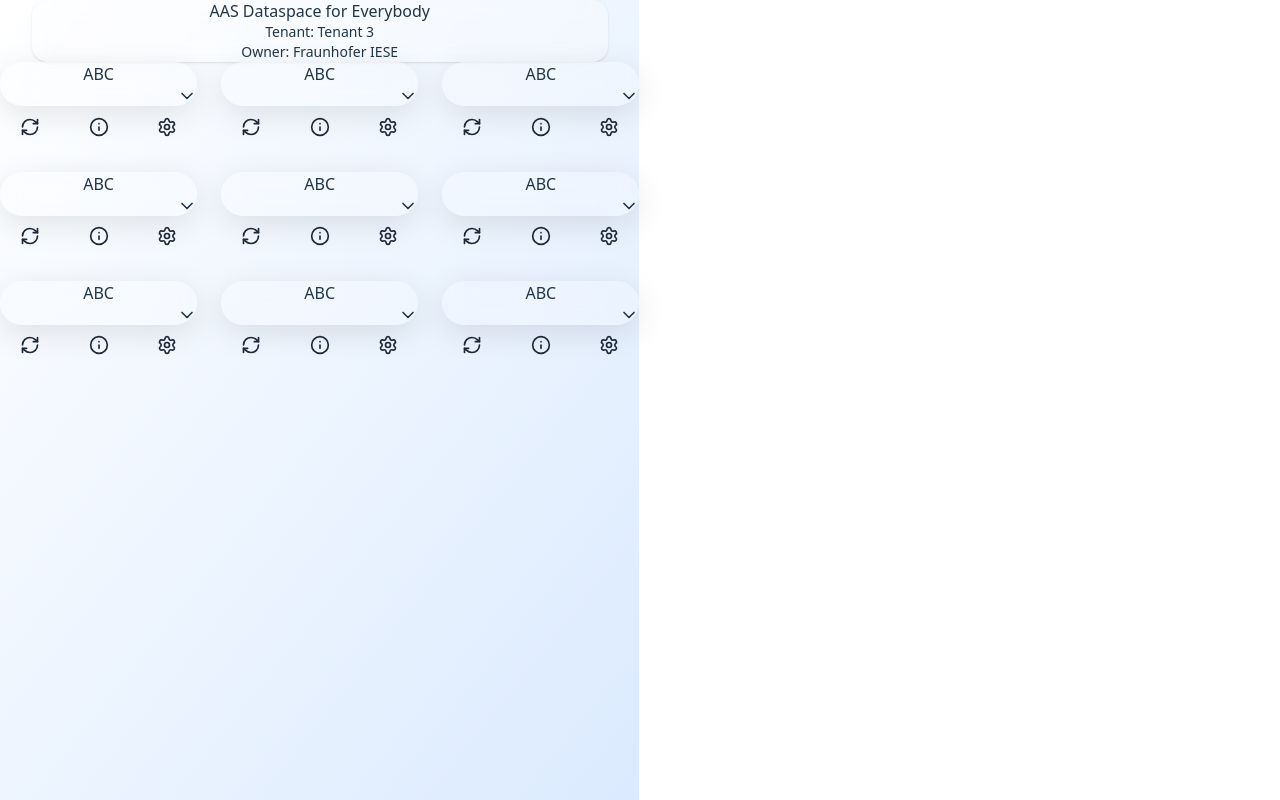
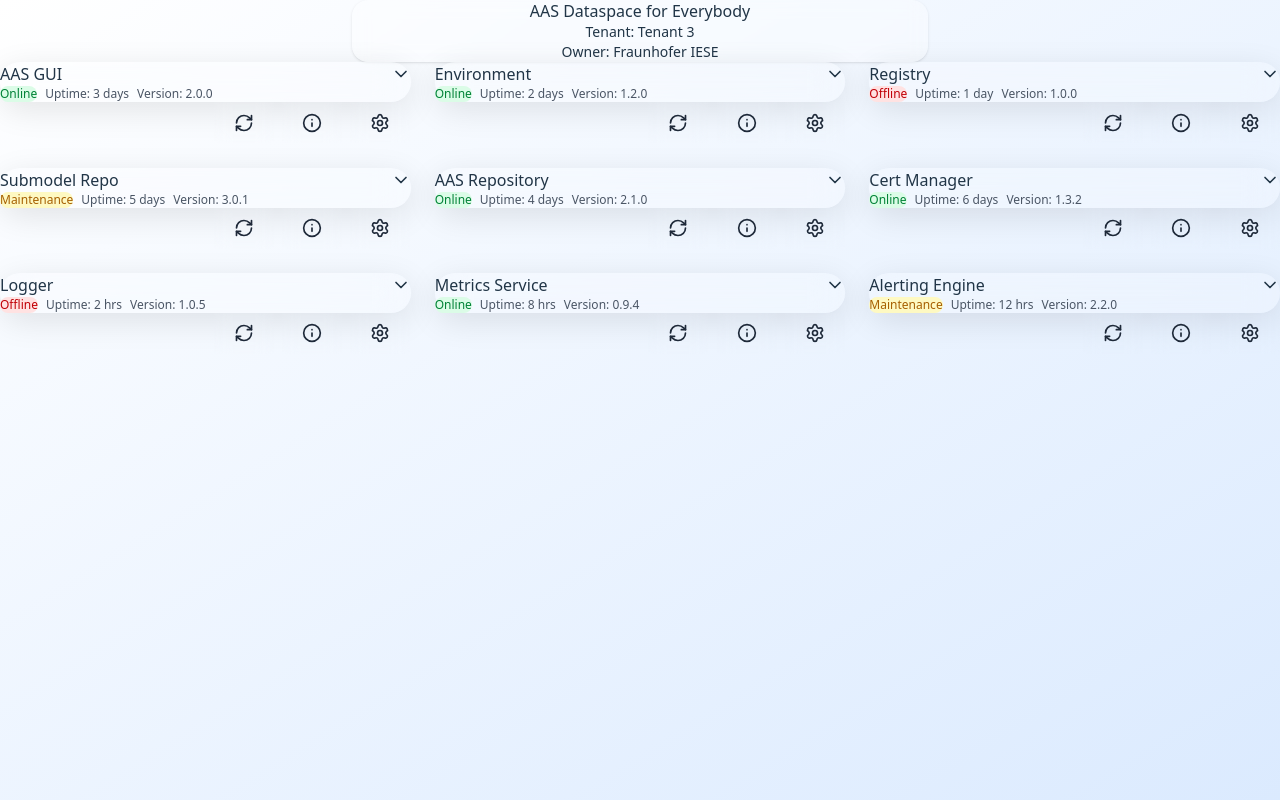
Before and after one commit to moumen-akkad/myDashboard, a Vue app: page / in a window 1280 px wide. Built offline with nearby package versions, Linux system fonts and the light colour scheme.

Commit message:
Improve dashboard styles and card navigation

```diff
--- a/src/components/ServiceCard.vue
+++ b/src/components/ServiceCard.vue
@@ -1,31 +1,29 @@
 <template>
     <div @click="expanded = !expanded" class="cursor-pointer">
         <div class="rounded-[24px] p-6 bg-white/20 backdrop-blur-lg shadow-[0_8px_32px_rgba(0,0,0,0.1)]">
-            ABC
             <div class="flex items-center justify-between">
                 <h4 class="font-semibold">{{ title }}</h4>
                 <ChevronDown :class="['w-5 h-5 transition-transform duration-300', expanded ? 'rotate-180' : '']"/>
             </div>
-            <div>
-                <span :class="{'bg-green-100 text-green-700': status ==='Online','bg-red-100 text-red-700': status ==='Offline','bg-yellow-100 text-yellow-700': status === 'Maintenance'}">
+            <div class="mt-2 flex items-center gap-2 text-xs">
+                <span class="px-2 py-0.5 rounded-full font-medium"
+                    :class="{'bg-green-100 text-green-700': status === 'Online',
+                             'bg-red-100 text-red-700': status === 'Offline',
+                             'bg-yellow-100 text-yellow-700': status === 'Maintenance'}">
                     {{ status }}
                 </span>
-            </div>
-            <div>
-                <h4>{{ uptime }}</h4>
-            </div>
-            <div>
-                <h4>{{ version }}</h4>
+                <span class="text-gray-600">Uptime: {{ uptime }}</span>
+                <span class="text-gray-600">Version: {{ version }}</span>
             </div>
         </div>
         <div class="flex justify-end gap-2 mt-4">
-            <button title="Restart service" class="text-lg hover:scale-110 transition">
+            <button title="Restart service" class="p-2 rounded-md bg-white/20 backdrop-blur hover:bg-white/30 transition">
                 <RefreshCw class="w-5 h-5 text-gray-800" />
             </button>
-            <button title="View details" class="text-lg hover:scale-110 transition">
+            <button title="View details" class="p-2 rounded-md bg-white/20 backdrop-blur hover:bg-white/30 transition">
                 <Info class="w-5 h-5 text-gray-800" />
             </button>
-            <button title="Configure service" class="text-lg hover:scale-110 transition">
+            <button title="Configure service" class="p-2 rounded-md bg-white/20 backdrop-blur hover:bg-white/30 transition">
                 <Settings class="w-5 h-5 text-gray-800" />
             </button>
         </div>
@@ -35,21 +33,21 @@
             <Transition name="fade-slide" mode="out-in">
                 <div :key="currentFace" class="mt-4 text-sm text-gray-700">
                     <!-- face #1 -->
-                    <template v-if="faces[currentFace] === 'overview'">
-                        <p>Statux: {{ status }}</p>
+                    <template v-if="faces[currentFace].id === 'overview'">
+                        <p>Status: {{ status }}</p>
                         <p>Uptime: {{ uptime }}</p>
                         <p>Version: {{ version }}</p>
                     </template>
                     <!-- face #2 -->
-                    <template v-else-if="faces[currentFace] === 'actions'">
+                    <template v-else-if="faces[currentFace].id === 'actions'">
                         <div class="flex justify-center gap-4">
                             <button title="Restart"><RefreshCw class="w-5 h-5"/></button>
                             <button title="Details"><Info class="w-5 h-5"/></button>
-                            <button title="Setting"><Settings class="w-5 h-5"/></button>
+                            <button title="Settings"><Settings class="w-5 h-5"/></button>
                         </div>
                     </template>
                     <!-- face #3 -->
-                    <template v-else-if="faces[currentFace] === 'metrics'">
+                    <template v-else-if="faces[currentFace].id === 'metrics'">
                         <p>CPU Usage: 34%</p>
                         <p>Memory: 512 MB</p>
                         <p>Network I/O: 120 KB/s</p>
@@ -59,9 +57,11 @@
             <Transition :name="direction === 'right' ? 'slide-right' : 'slide-left'" mode="out-in">
                 <div :key="currentFace" class="text-sm text-gray-700">
                     <div class="flex justify-between items-center mt-4">
-                        <button @click.stop="prevFace()" :disabled="currentFace === 0">←</button>
-                        <span class="text-sm">Page {{ currentFace + 1 }} / {{ faces.length }}</span>
-                        <button @click.stop="nextFace()" :disabled="currentFace === faces.length -1" class="text-gray-500 hover:text-black disabled:opacity-30">→</button>
+                        <button @click.stop="prevFace()" :disabled="currentFace === 0" class="px-2 py-1 rounded-md hover:bg-white/30 disabled:opacity-30">←</button>
+                        <div class="flex gap-1">
+                            <span v-for="(face, idx) in faces" :key="idx" class="w-2 h-2 rounded-full" :class="idx === currentFace ? 'bg-gray-800' : 'bg-gray-400/50'"></span>
+                        </div>
+                        <button @click.stop="nextFace()" :disabled="currentFace === faces.length -1" class="px-2 py-1 rounded-md hover:bg-white/30 disabled:opacity-30">→</button>
                     </div>
                 </div>
             </Transition>
--- a/src/config/services.config.ts
+++ b/src/config/services.config.ts
@@ -1,5 +1,3 @@
-import { services } from '@/config/services.config'
-
 export interface Service {
     title: string
     status: 'Online' | 'Offline' | 'Maintenance'
--- a/src/style.css
+++ b/src/style.css
@@ -61,10 +61,10 @@
 }
 
 #app {
-  max-width: 1280px;
-  margin: 0 auto;
-  padding: 2rem;
-  text-align: center;
+  width: 100%;
+  height: 100%;
+  margin: 0;
+  padding: 0;
 }
 
 @media (prefers-color-scheme: light) {
--- a/src/views/Dashboard.vue
+++ b/src/views/Dashboard.vue
@@ -20,7 +20,7 @@
       <ServiceCard
         v-for="(service, i) in services"
         :key="i"
-        :service="service"/>
+        v-bind="service"/>
     </div>
   </div>
 </template>
```
